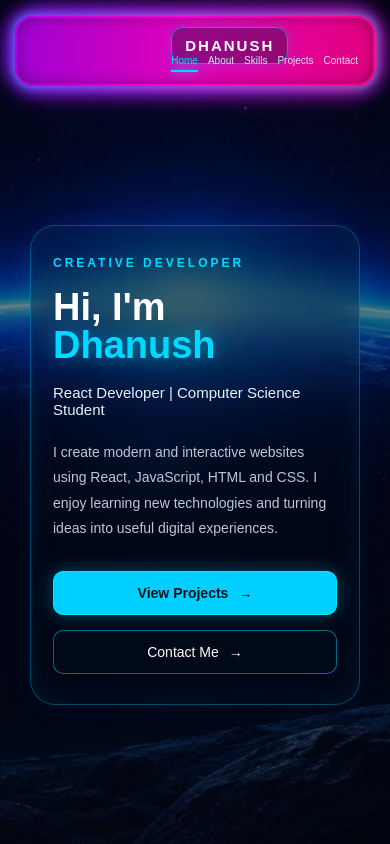
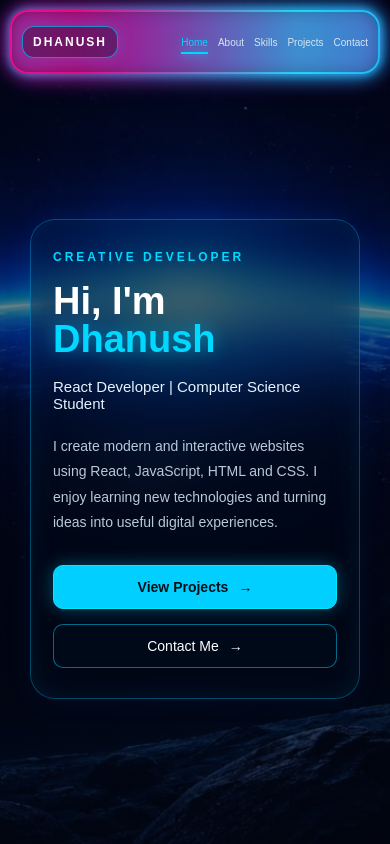
Before and after one commit to dhanushkptcs2024-crypto/my-portfolio, a React app: page / in a window 390 px wide. Built offline with nearby package versions, Linux system fonts and the light colour scheme; the HTML template or start-up script is replaced by a standard one.

Commit message:
Update App.css

```diff
--- a/src/App.css
+++ b/src/App.css
@@ -1,3 +1,7 @@
+/* ========================================
+   RESET
+======================================== */
+
 * {
   margin: 0;
   padding: 0;
@@ -13,7 +17,9 @@ body,
 
 body {
   font-family: Arial, Helvetica, sans-serif;
+
   background: #010308;
+
   color: white;
 
   overflow-x: hidden;
@@ -32,13 +38,15 @@ textarea {
 }
 
 
-/* ==================================================
+/* ========================================
    MAIN PAGE
-================================================== */
+======================================== */
 
 .page {
   width: 100%;
+
   min-height: 100vh;
+
   height: auto;
 
   background:
@@ -49,19 +57,22 @@ textarea {
     url("/background.jpg");
 
   background-size: cover;
+
   background-position: center;
+
   background-repeat: no-repeat;
 
   display: flex;
+
   flex-direction: column;
 
   position: relative;
 }
 
 
-/* ==================================================
+/* ========================================
    GLASS EFFECT
-================================================== */
+======================================== */
 
 .glass {
   background: rgba(3, 13, 28, 0.25);
@@ -69,6 +80,7 @@ textarea {
   border: 1px solid rgba(0, 196, 255, 0.35);
 
   backdrop-filter: blur(20px);
+
   -webkit-backdrop-filter: blur(20px);
 
   box-shadow:
@@ -77,12 +89,13 @@ textarea {
 }
 
 
-/* ==================================================
+/* ========================================
    NAVBAR
-================================================== */
+======================================== */
 
 .navbar {
   width: calc(100% - 70px);
+
   max-width: 1250px;
 
   min-height: 70px;
@@ -92,41 +105,64 @@ textarea {
   border-radius: 18px;
 
   display: flex;
+
   align-items: center;
+
   justify-content: space-between;
 
   padding: 0 25px;
 
   flex-shrink: 0;
 
+  position: relative;
+
+  z-index: 10;
+
   animation: navAnimation 0.7s ease;
 }
 
 
-/* ==================================================
-   HOME NAVBAR GLOWING BORDER
-================================================== */
+/* ========================================
+   NAVBAR CONTENT
+======================================== */
+
+.navbar-content {
+  width: 100%;
+
+  display: flex;
+
+  align-items: center;
+
+  justify-content: space-between;
+
+  position: relative;
+
+  z-index: 5;
+}
+
+
+/* ========================================
+   HOME NAVBAR GLOW
+======================================== */
+
+/*
+   This animation is ONLY used on Home page.
+*/
 
 .home-navbar {
-  position: relative;
-
-  z-index: 10;
-
   border: 2px solid transparent;
-
-  border-radius: 18px;
 
   background:
     linear-gradient(
-      rgba(3, 13, 28, 0.78),
-      rgba(3, 13, 28, 0.78)
+      rgba(3, 13, 28, 0.65),
+      rgba(3, 13, 28, 0.65)
     ) padding-box,
 
     linear-gradient(
       90deg,
       #00ffff,
       #0088ff,
-      #7b00ff,
+      #6600ff,
       #ff00cc,
       #ff0066,
       #00ffff
@@ -134,144 +170,125 @@ textarea {
 
   background-size:
     100% 100%,
-    400% 100%;
+    300% 100%;
 
   animation:
-    homeNavbarBorder 3s linear infinite;
+    navAnimation 0.7s ease,
+    glowingBorder 4s linear infinite;
 
   box-shadow:
-    0 0 8px #00ffff,
-    0 0 18px #0088ff,
-    0 0 30px #7b00ff,
-    0 0 45px rgba(255, 0, 204, 0.45);
-
-  overflow: visible;
+    0 0 8px rgba(0, 255, 255, 0.7),
+    0 0 18px rgba(0, 140, 255, 0.5),
+    0 0 30px rgba(180, 0, 255, 0.4);
 }
 
 
-/* ==================================================
+/* ========================================
    OUTER GLOW
-================================================== */
+======================================== */
 
 .home-navbar::before {
   content: "";
 
   position: absolute;
 
-  z-index: -1;
+  inset: -5px;
 
-  top: -7px;
-  left: -7px;
-  right: -7px;
-  bottom: -7px;
-
-  border-radius: 25px;
+  border-radius: 23px;
 
   background:
     linear-gradient(
       90deg,
       #00ffff,
       #0088ff,
-      #7b00ff,
+      #6600ff,
       #ff00cc,
       #ff0066,
       #00ffff
     );
 
-  background-size: 400% 100%;
+  background-size: 300% 100%;
 
-  animation:
-    homeNavbarGlow 3s linear infinite;
+  animation: glowingBorder 4s linear infinite;
 
-  filter: blur(12px);
+  filter: blur(14px);
 
-  opacity: 0.85;
+  opacity: 0.7;
+
+  z-index: -1;
 
   pointer-events: none;
 }
 
 
-/* ==================================================
-   SECOND GLOW
-================================================== */
+/* ========================================
+   SECOND GLOW LAYER
+======================================== */
 
 .home-navbar::after {
   content: "";
 
   position: absolute;
 
-  z-index: -2;
+  inset: -2px;
 
-  top: -12px;
-  left: -12px;
-  right: -12px;
-  bottom: -12px;
-
-  border-radius: 30px;
+  border-radius: 20px;
 
   background:
     linear-gradient(
       90deg,
-      #00ffff,
-      #0066ff,
-      #9900ff,
-      #ff00cc,
-      #ff0066,
-      #00ffff
+      transparent,
+      rgba(0, 255, 255, 0.35),
+      rgba(150, 0, 255, 0.35),
+      rgba(255, 0, 200, 0.35),
+      transparent
     );
 
-  background-size: 400% 100%;
+  background-size: 300% 100%;
 
-  animation:
-    homeNavbarGlow 3s linear infinite;
+  animation: glowingBorder 2.5s linear infinite;
 
-  filter: blur(22px);
+  filter: blur(5px);
 
-  opacity: 0.35;
+  opacity: 0.8;
+
+  z-index: -1;
 
   pointer-events: none;
 }
 
 
-/* ==================================================
+/* ========================================
    GLOWING BORDER ANIMATION
-================================================== */
+======================================== */
 
-@keyframes homeNavbarBorder {
-
-  0% {
-    background-position:
-      0 0,
-      0% 50%;
-  }
-
-  100% {
-    background-position:
-      0 0,
-      400% 50%;
-  }
-}
-
-
-/* ==================================================
-   GLOW ANIMATION
-================================================== */
-
-@keyframes homeNavbarGlow {
+@keyframes glowingBorder {
 
   0% {
     background-position: 0% 50%;
   }
 
+  25% {
+    background-position: 75% 50%;
+  }
+
+  50% {
+    background-position: 150% 50%;
+  }
+
+  75% {
+    background-position: 225% 50%;
+  }
+
   100% {
-    background-position: 400% 50%;
+    background-position: 300% 50%;
   }
 }
 
 
-/* ==================================================
+/* ========================================
    LOGO
-================================================== */
+======================================== */
 
 .logo {
   padding: 11px 25px;
@@ -308,9 +325,9 @@ textarea {
 }
 
 
-/* ==================================================
+/* ========================================
    NAVIGATION
-================================================== */
+======================================== */
 
 .nav-links {
   display: flex;
@@ -347,6 +364,7 @@ textarea {
   position: absolute;
 
   left: 0;
+
   right: 0;
 
   bottom: -9px;
@@ -360,9 +378,9 @@ textarea {
 }
 
 
-/* ==================================================
+/* ========================================
    HOME PAGE
-================================================== */
+======================================== */
 
 .home-page {
   flex: 1;
@@ -473,9 +491,9 @@ h1 span {
 }
 
 
-/* ==================================================
+/* ========================================
    BUTTONS
-================================================== */
+======================================== */
 
 .hero-buttons {
   display: flex;
@@ -545,9 +563,9 @@ h1 span {
 }
 
 
-/* ==================================================
+/* ========================================
    INNER PAGES
-================================================== */
+======================================== */
 
 .inner-page {
   flex: 1;
@@ -594,9 +612,9 @@ h1 span {
 }
 
 
-/* ==================================================
+/* ========================================
    ABOUT
-================================================== */
+======================================== */
 
 .about-content {
   display: grid;
@@ -677,9 +695,9 @@ h1 span {
 }
 
 
-/* ==================================================
+/* ========================================
    SKILLS
-================================================== */
+======================================== */
 
 .skills-grid {
   display: grid;
@@ -747,9 +765,9 @@ h1 span {
 }
 
 
-/* ==================================================
+/* ========================================
    PROJECTS
-================================================== */
+======================================== */
 
 .projects-list {
   margin-top: 15px;
@@ -903,9 +921,9 @@ h1 span {
 }
 
 
-/* ==================================================
+/* ========================================
    CONTACT
-================================================== */
+======================================== */
 
 .contact-card {
   display: grid;
@@ -1048,56 +1066,63 @@ h1 span {
 }
 
 
-/* ==================================================
+/* ========================================
    ANIMATIONS
-================================================== */
+======================================== */
 
 @keyframes navAnimation {
 
   from {
     opacity: 0;
+
     transform: translateY(-20px);
   }
 
   to {
     opacity: 1;
+
     transform: translateY(0);
   }
-
 }
 
 @keyframes heroAnimation {
 
   from {
     opacity: 0;
-    transform: translateY(25px) scale(0.98);
+
+    transform:
+      translateY(25px)
+      scale(0.98);
   }
 
   to {
     opacity: 1;
-    transform: translateY(0) scale(1);
+
+    transform:
+      translateY(0)
+      scale(1);
   }
-
 }
 
 @keyframes pageAnimation {
 
   from {
     opacity: 0;
+
     transform: translateY(20px);
   }
 
   to {
     opacity: 1;
+
     transform: translateY(0);
   }
-
 }
 
 
-/* ==================================================
+/* ========================================
    TABLET
-================================================== */
+======================================== */
 
 @media (max-width: 850px) {
 
@@ -1105,6 +1130,10 @@ h1 span {
     width: calc(100% - 30px);
 
     padding: 0 15px;
+  }
+
+  .navbar-content {
+    width: 100%;
   }
 
   .nav-links {
@@ -1173,13 +1202,12 @@ h1 span {
 
     gap: 25px;
   }
-
 }
 
 
-/* ==================================================
+/* ========================================
    MOBILE
-================================================== */
+======================================== */
 
 @media (max-width: 600px) {
 
@@ -1196,7 +1224,17 @@ h1 span {
   }
 
   .navbar {
-    height: 60px;
+    width: calc(100% - 20px);
+
+    min-height: 60px;
+
+    margin-top: 10px;
+
+    padding: 0 10px;
+  }
+
+  .navbar-content {
+    min-height: 60px;
   }
 
   .nav-links {
@@ -1211,40 +1249,29 @@ h1 span {
     bottom: -6px;
   }
 
+  .logo {
+    font-size: 12px;
 
-  /* Mobile glowing navbar */
+    padding: 8px 10px;
 
-  .home-navbar {
-    border-width: 2px;
-
-    box-shadow:
-      0 0 8px #00ffff,
-      0 0 18px #0088ff,
-      0 0 28px #7b00ff;
+    letter-spacing: 2px;
   }
 
+  /* Keep mobile glow visible */
+
   .home-navbar::before {
-    top: -5px;
-    left: -5px;
-    right: -5px;
-    bottom: -5px;
+    inset: -4px;
 
-    filter: blur(9px);
+    filter: blur(10px);
 
-    opacity: 0.8;
+    opacity: 0.65;
   }
 
   .home-navbar::after {
-    top: -8px;
-    left: -8px;
-    right: -8px;
-    bottom: -8px;
+    inset: -2px;
 
-    filter: blur(15px);
-
-    opacity: 0.3;
+    filter: blur(4px);
   }
-
 
   .hero {
     padding: 30px 22px;
@@ -1338,5 +1365,4 @@ h1 span {
   .contact-form {
     padding: 20px;
   }
-
-  }
+    }
```
